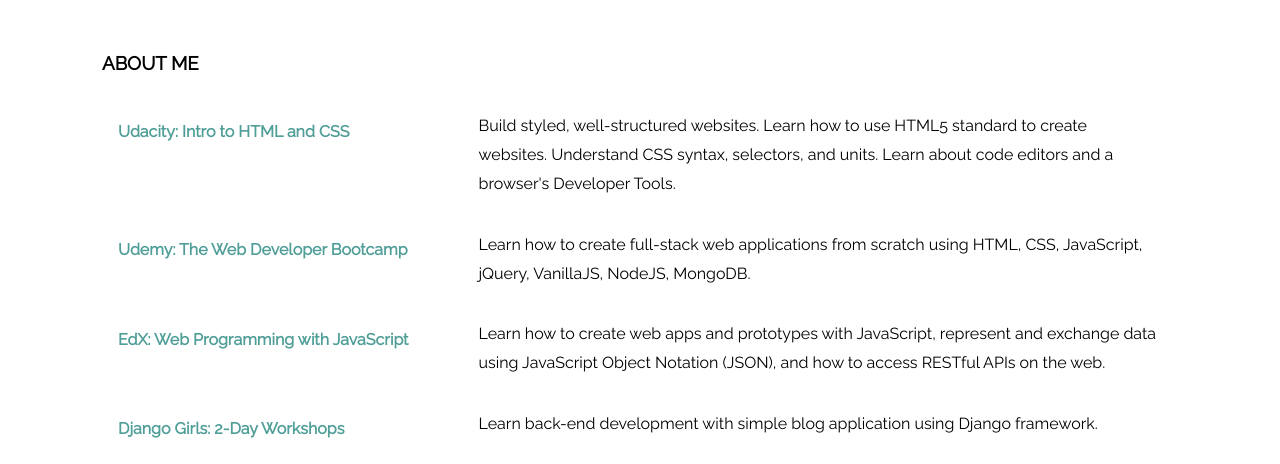
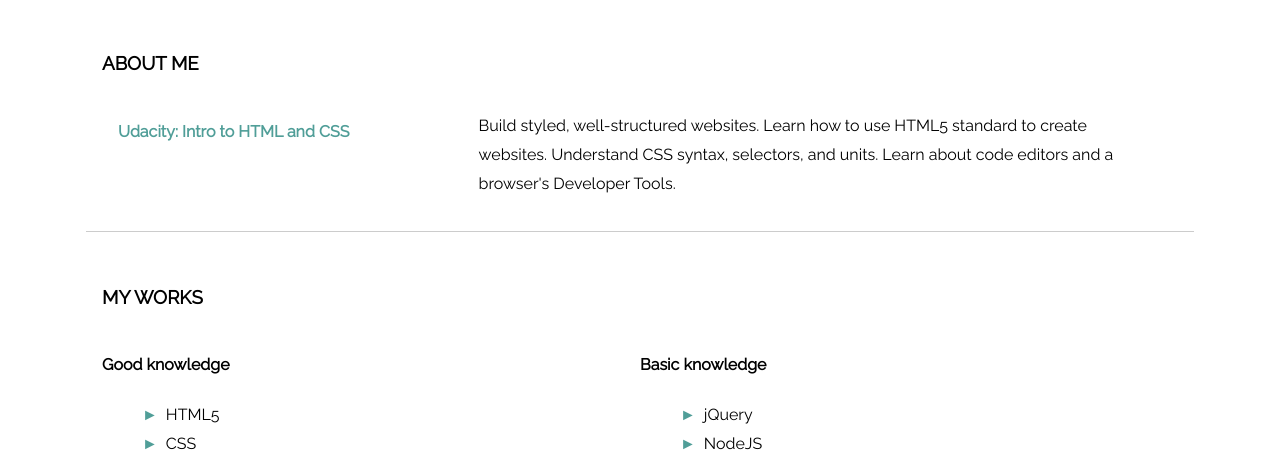
Before and after one commit to dingxuan97/dingxuan.github.io, a plain HTML site: page index.html in a window 1280 px wide. Shown: the part 488-952 px from the top of the page. Drawn offline with Linux system fonts and the light colour scheme.

Commit message:
Update index.html

```diff
--- a/index.html
+++ b/index.html
@@ -41,30 +41,6 @@
           <p>Build styled, well-structured websites. Learn how to use HTML5 standard to create websites. Understand CSS syntax, selectors, and units. Learn about code editors and a browser's Developer Tools.</p>
         </div>
       </article>
-      <article class='course'>
-        <div class='title'>
-          <h4>Udemy: The Web Developer Bootcamp</h4>
-        </div>
-        <div class="descrition">
-          <p>Learn how to create full-stack web applications from scratch using HTML, CSS, JavaScript, jQuery, VanillaJS, NodeJS, MongoDB.</p>
-        </div>
-      </article>
-      <article class='course'>
-        <div class='title'>
-          <h4>EdX: Web Programming with JavaScript</h4>
-        </div>
-        <div class="descrition">
-          <p>Learn how to create web apps and prototypes with JavaScript, represent and exchange data using JavaScript Object Notation (JSON), and how to access RESTful APIs on the web.</p>
-        </div>
-      </article>
-      <article class='course'>
-        <div class='title'>
-          <h4>Django Girls: 2-Day Workshops</h4>
-        </div>
-        <div class="descrition">
-          <p>Learn back-end development with simple blog application using Django  framework.</p>
-        </div>
-      </article>
     </section>
 
     <section>
```
